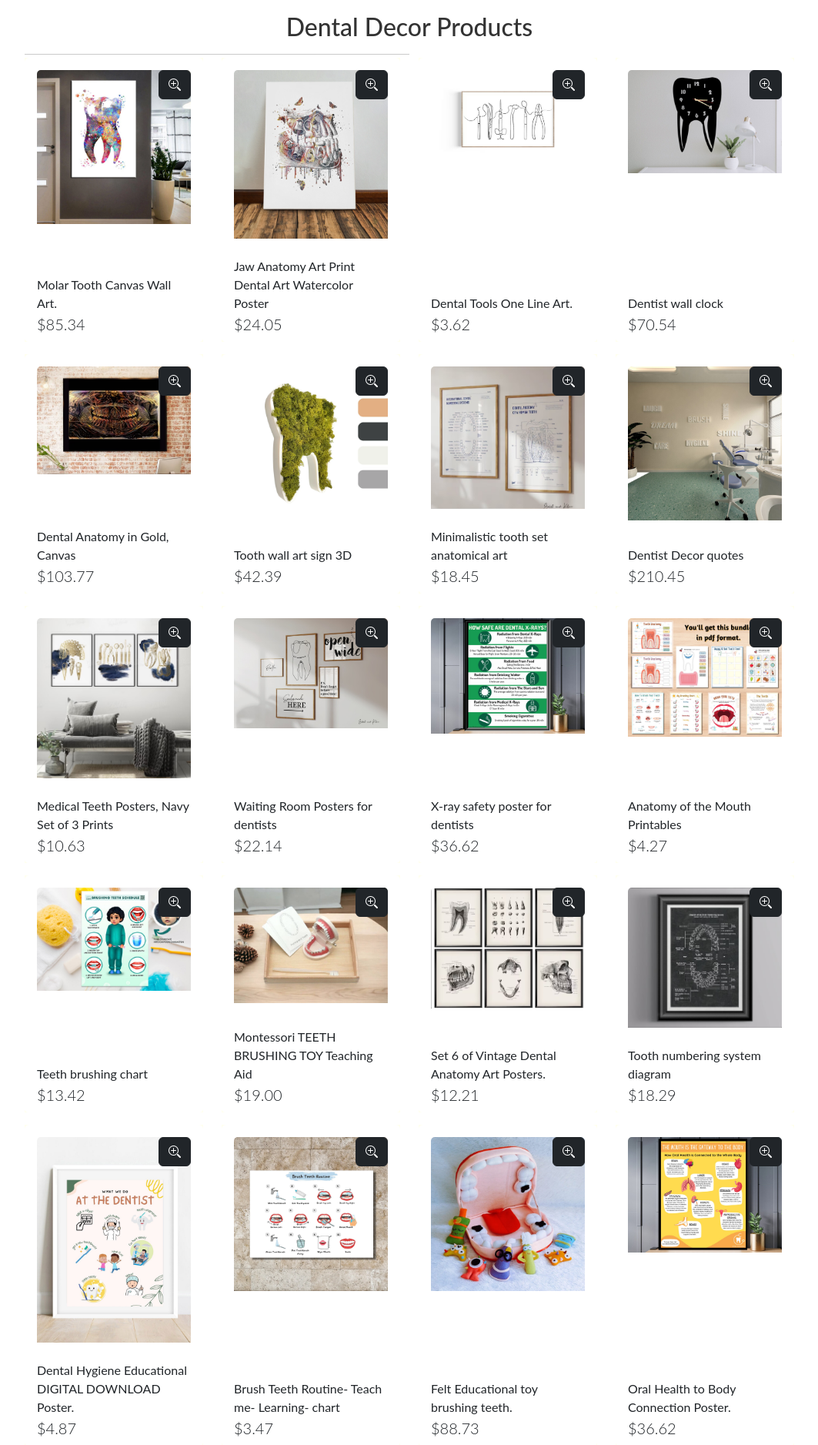
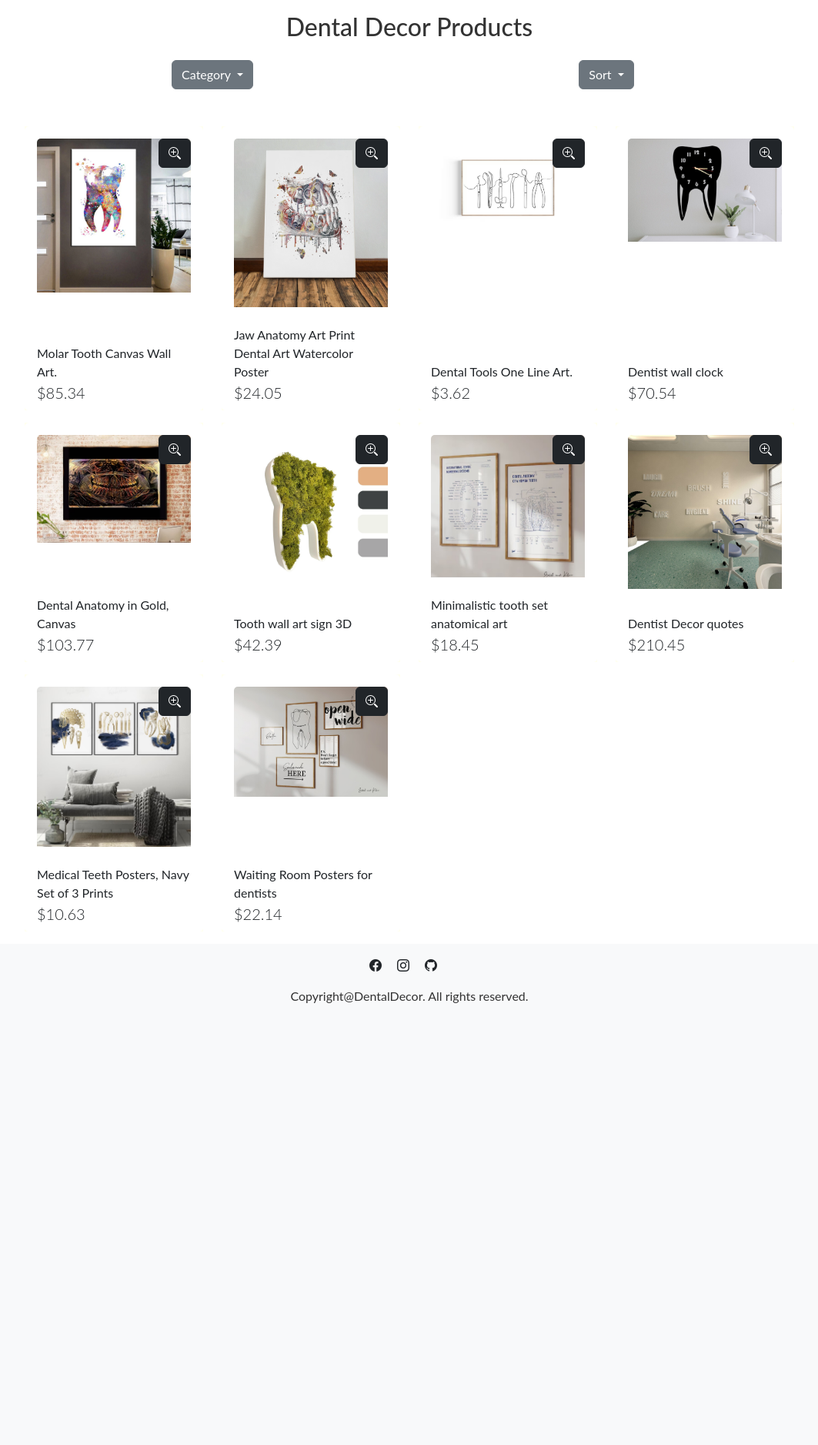
Before and after one commit to SooryaGeorge7/Dental_Decor, a Django app: page /products/?category=Wallart in a window 1280 px wide. Shown: the part 56-1933 px from the top of the page at 77% size, without its empty margins (108-1171 px from the left). After the commit the page ends 1359 px from the top, so only its background shows below. Run offline with Django 3.2, Linux system fonts and the light colour scheme; data comes from the database, SQL or seed files in the repository.

Commit message:
feat:added category functionality

```diff
--- a/products/fixtures/products.json
+++ b/products/fixtures/products.json
@@ -354,7 +354,7 @@
         "pk": 28,
         "model": "products.product",
         "fields": {
-            "category": 4,
+            "category": 3,
             "sku": "DEP-800",
             "name": " Dentist gift funny enamel pin",
             "description": "Made of durable and high-quality hard enamel,Rubber or metal backing.It can be placed on your jean, sweaters, hats, backpacks, totes, messenger bags or displayed just to collect",
@@ -367,7 +367,7 @@
         "pk": 29,
         "model": "products.product",
         "fields": {
-            "category": 4,
+            "category": 3,
             "sku": "DPP-900",
             "name": "Dentist puzzle",
             "description": " This puzzle includes some teeth, smiles, dental tools, toothpaste, tooth brush, floss, dental chair, and more. At least 4 different woods are used in the puzzle, and may include Cherry, Mahogany, Alder, Maple, Oak, Hickory, Walnut & others. Comes with base and cover. Measures about 7.5 inches across in the cover.",
--- a/products/templates/products/shop_products.html
+++ b/products/templates/products/shop_products.html
@@ -3,12 +3,41 @@
 
 {% block content %}
 <div class="container">
-    <div class="row mt-3">
+    <div class="row mt-3 mb-3">
         <div class="col text-center">
             <h2 class="logo-font">Dental Decor Products</h2>
-            <hr class="w-50 mb-1">
+
         </div>
     </div>
+    <div class="row mb-5">
+        <div class="col d-flex justify-content-center">
+            <div class="dropdown">
+                <button class="btn btn-secondary dropdown-toggle" type="button" id="filterDropdown" data-bs-toggle="dropdown">
+                    Category
+                </button>
+                <ul class="dropdown-menu" aria-labelledby="filterDropdown">
+                    <li><a class="dropdown-item" href="{% url 'shop_products' %}?category=Wallart">Wall Art</a></li>
+                    <li><a class="dropdown-item" href="{% url 'shop_products' %}?category=Custom">Custom</a></li>
+                    <li><a class="dropdown-item" href="{% url 'shop_products' %}?category=Collectables">Collectibles</a></li>
+                    <li><a class="dropdown-item" href="{% url 'shop_products' %}?category=Educational">Educational</a></li>
+                </ul>
+            </div>
+        </div>
+        <div class="col d-flex justify-content-center">
+            <div class="dropdown">
+                <button class="btn btn-secondary dropdown-toggle" type="button" id="sortDropdown" data-bs-toggle="dropdown">
+                    Sort
+                </button>
+                <ul class="dropdown-menu" aria-labelledby="sortDropdown">
+                    <li><a class="dropdown-item" href="#">Price (Lowest to Highest)</a></li>
+                    <li><a class="dropdown-item" href="#">Price (Highest to Lowest)</a></li>
+                    <li><a class="dropdown-item" href="#">Alphabet (A-Z)</a></li>
+                    <li><a class="dropdown-item" href="#">Alphabet (Z-A)</a></li>
+                </ul>
+            </div>
+        </div>
+    </div>
+
     <div class="row">
         {% for product in products %}
         <div class="col-sm-6 col-md-6 col-lg-4 col-xl-3 mb-3">
--- a/products/views.py
+++ b/products/views.py
@@ -1,6 +1,6 @@
 from django.shortcuts import render, redirect, reverse, get_object_or_404
 from django.contrib import messages
-from .models import Product
+from .models import Product, Category
 from django.db.models import Q
 
 # Create your views here.
@@ -8,8 +8,15 @@ def shop_products(request):
 
     products = Product.objects.all()
     query = None
+    categories = None
 
     if request.GET:
+        if 'category' in request.GET:
+            categories = request.GET['category'].split(',')
+            products = products.filter(category__name__in=categories)
+            categories = Category.objects.filter(name__in=categories)
+
+
         if 'q' in request.GET:
             query = request.GET['q']
             if not query:
@@ -23,6 +30,7 @@ def shop_products(request):
     context = {
         'products': products,
         'search_term': query,
+        'current_categories': categories,
     }
 
     return render(request, 'products/shop_products.html', context)
```
